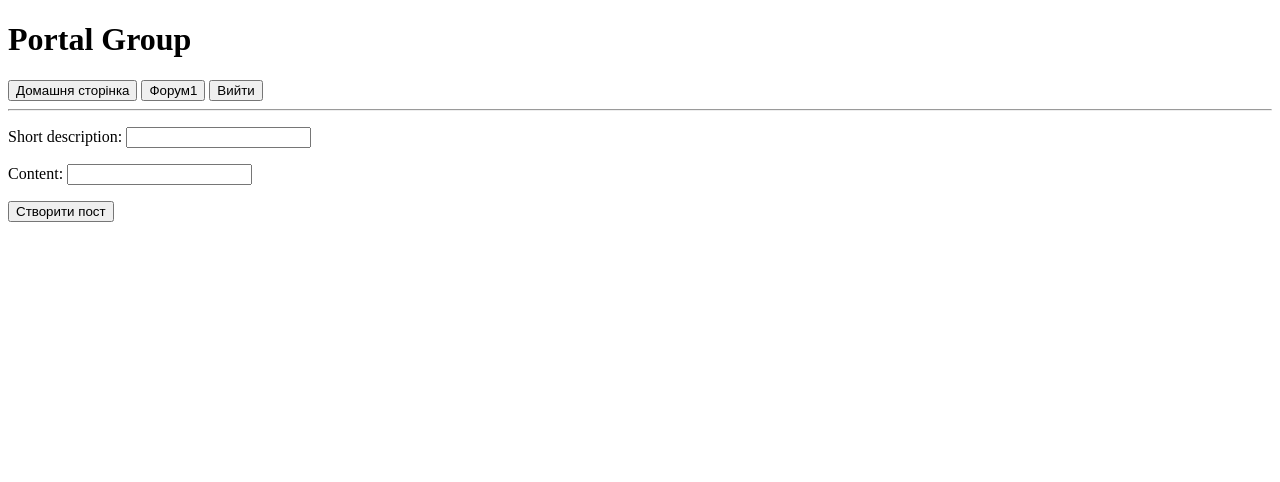
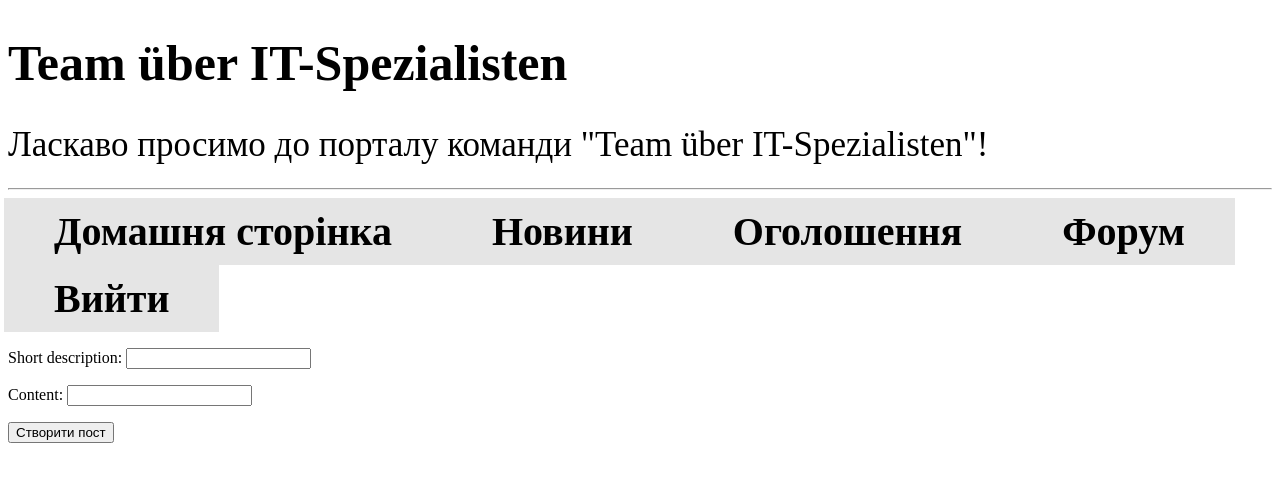
Before and after one commit to TimGamesYT/PortalGroup, a Django app: page /forum/create-post/ in a window 1280 px wide. Shown: the top 482 px of the page. Run offline with Django 5.2, Linux system fonts and the light colour scheme; the visitor is signed in with stand-in values (Sample User, id 1).

Commit message:
Update base.html

```diff
--- a/templates/base.html
+++ b/templates/base.html
@@ -1,31 +1,62 @@
 <!DOCTYPE html>
 <html lang="en">
+
 <head>
+    <style>
+        .big_title {
+            font: bold 50px "Bahnschrift Light";
+        }
+
+        .small_title {
+            font: 35px "Bahnschrift Light";
+        }
+
+        .section_button {
+            background-color: rgb(0, 0, 0, 0.1);
+            border: 0px;
+            padding: 10px 50px 10px 50px;
+            font: bold 40px "Bahnschrift Light";
+            margin-left: -4px;
+        }
+
+        .section_button:checked {
+            background-color: rgb(0, 0, 0, 0.2);
+        }
+        .section_button:hover {
+            background-color: rgb(0, 0, 0, 0.2);
+        }
+        .section_button:active {
+            background-color: rgb(0, 0, 0, 0.3);
+        }
+    </style>
+
     <meta charset="UTF-8">
     <meta name="viewport" content="width=device-width, initial-scale=1.0">
-    <title>Portal Group</title>
+    <title>Team über IT-Spezialisten</title>
 </head>
 <body>
     <header>
-        <h1>Portal Group</h1>
+        <h1 class="big_title">Team über IT-Spezialisten</h1>
+        <h1 class="small_title">Ласкаво просимо до порталу команди "Team über IT-Spezialisten"!</h1>
+        <hr>
+
         <nav>
-
-            <a href="{% url 'homepage' %}"><button>Домашня сторінка</button></a>
-            <a href="{% url 'forum' %}"><button>Форум1</button></a>
+            <a href="{% url 'homepage' %}"><button class="section_button">Домашня сторінка</button></a>
+            <a href="{% url 'novations' %}"><button class="section_button">Новини</button></a>
+            <a href="{% url 'announs' %}"><button class="section_button">Оголошення</button></a>
+            <a href="{% url 'forum' %}"><button class="section_button">Форум</button></a>
 
             {% if request.user.is_authenticated %}
-                <a href="{% url 'logout' %}"><button>Вийти</button></a>
+            <a href="{% url 'logout' %}"><button class="section_button">Вийти</button></a>
             {% else %}
-                <a href="{% url 'login' %}"><button>Увійти</button></a>
-                <!-- До Паші: додай тут реєстрацію -->
+            <a href="{% url 'login' %}"><button class="section_button">Увійти</button></a>
+            <!-- До Паші: додай тут реєстрацію -->
             {% endif %}
         </nav>
 
         {% block header %}
 
         {% endblock %}
-
-        <hr>
     </header>
 
     {% block content %}
```
